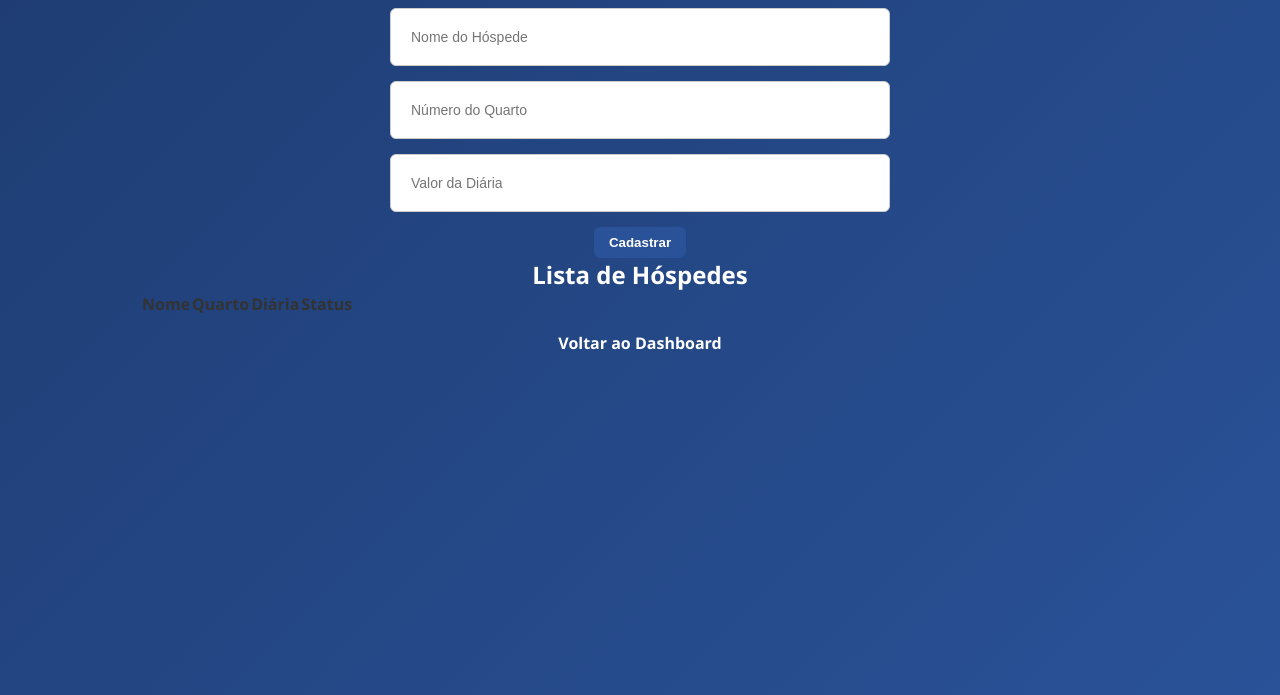
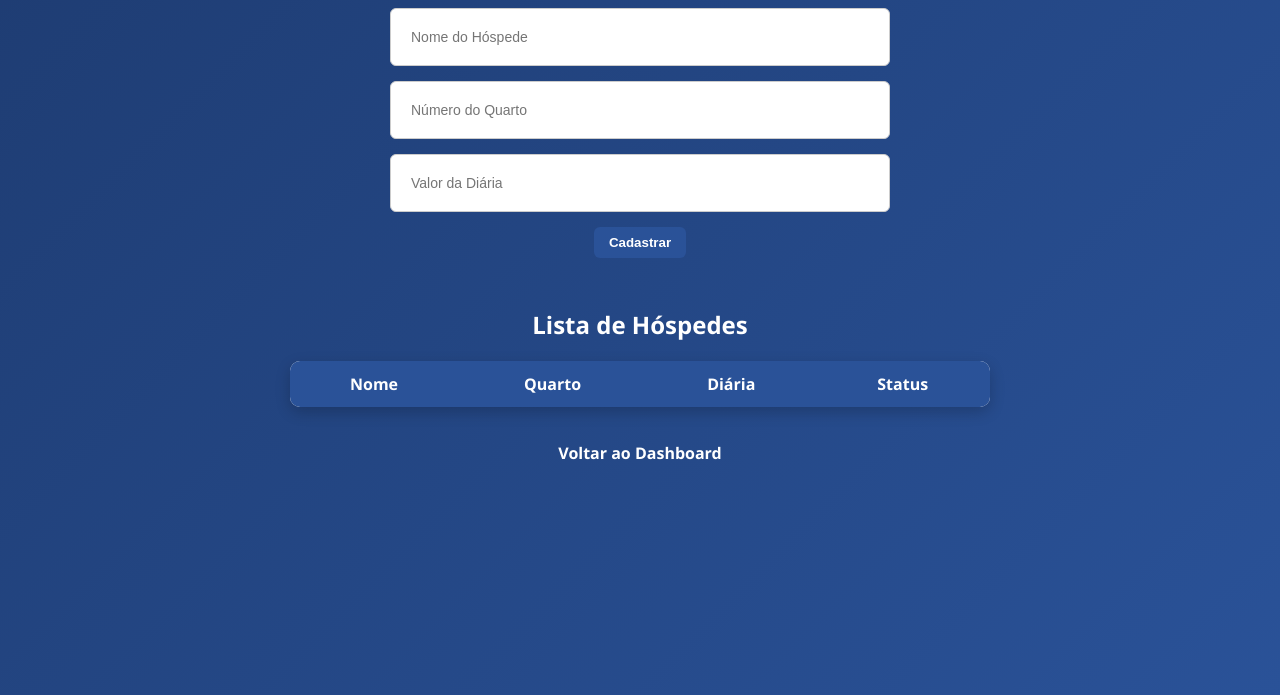
Before and after one commit to MikhaelPaz/sistema-hotel, a website: page public/cadastro.html in a window 1280 px wide. Shown: the part 105-800 px from the top of the page. Drawn offline with Linux system fonts and the light colour scheme; no server answers.

Commit message:
feature/tabela-títuloH2

```diff
--- a/public/cadastro.html
+++ b/public/cadastro.html
@@ -17,7 +17,7 @@
 
     <h2 id="tlista">Lista de Hóspedes</h2>
 <!-- Troque a <ul> por esta tabela abaixo -->
-<table>
+<table id="tabela_">
     <thead>
         <tr>
             <th>Nome</th>
--- a/public/style.css
+++ b/public/style.css
@@ -1,3 +1,4 @@
+/* CSS RESET */
 * {
     margin: 0;
     padding: 0;
@@ -19,12 +20,18 @@ body {
     margin: auto;
 }
 
-/* Título */
+/* Títulos */
 h1 {
     text-align: center;
     margin-bottom: 30px;
     color: white;
     font-size: 32px;
+}
+
+h2 {
+    margin-top: 50px;
+    margin-bottom: 15px;
+    color: #2a5298;
 }
 
 /* Cards */
@@ -39,12 +46,6 @@ h1 {
 
 .card:hover {
     transform: translateY(-5px);
-}
-
-/* Título do card */
-.card h2 {
-    margin-bottom: 15px;
-    color: #2a5298;
 }
 
 /* Valores */
@@ -128,7 +129,42 @@ button.danger:hover {
     color: rgb(82, 80, 80);
 }
 
-#tabela{
+/* Tabela */
+#tabela_ {
     width: 70%;
-    margin-left: 15%;
+    margin: 20px auto;
+    border-collapse: collapse;
+    background-color: white;
+    border-radius: 10px;
+    overflow: hidden;
+    box-shadow: 0 5px 15px rgba(0,0,0,0.2);
 }
+
+/* Cabeçalho */
+#tabela_ thead {
+    background-color: #2a5298;
+    color: white;
+}
+
+#tabela_ th {
+    padding: 12px;
+    text-align: center;
+}
+
+/* Células */
+#tabela_ td {
+    padding: 10px;
+    text-align: center;
+    border-bottom: 1px solid #ddd;
+}
+
+/* Linhas alternadas */
+#tabela_ tbody tr:nth-child(even) {
+    background-color: #f2f2f2;
+}
+
+/* Efeito ao passar o mouse */
+#tabela_ tbody tr:hover {
+    background-color: #dfe9ff;
+    transition: 0.2s;
+}
```
